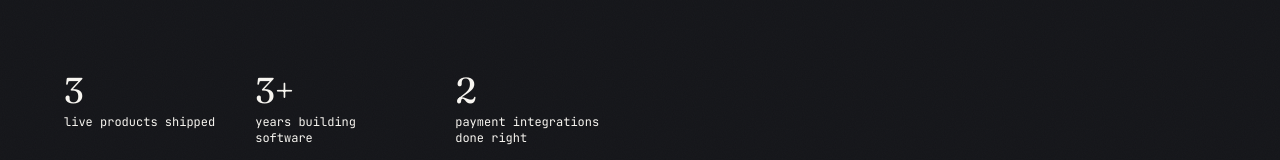
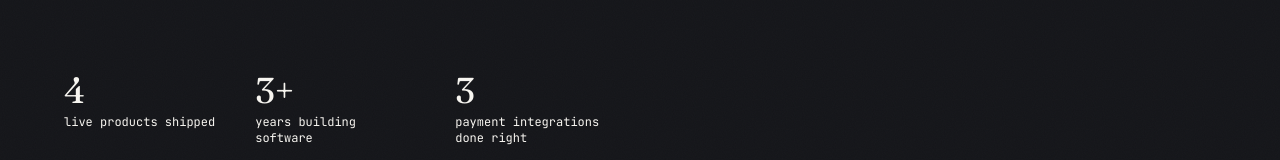
Before and after one commit to ayushtiwari-10/Ayushportfolio, a React (Vite) app in the folder Frontend/: page / in a window 1280 px wide. Shown: the part 566-726 px from the top of the page. Built offline with nearby package versions, Linux system fonts and the light colour scheme.

Commit message:
increase payment integration + project number

```diff
--- a/Frontend/src/components/Hero.jsx
+++ b/Frontend/src/components/Hero.jsx
@@ -109,9 +109,9 @@ export default function Hero() {
           style={{ borderTop: "1px solid var(--color-line)" }}
         >
           {[
-            { label: "live products shipped", value: "3" },
+            { label: "live products shipped", value: "4" },
             { label: "years building software", value: `${yearsCoding}+` },
-            { label: "payment integrations done right", value: "2" },
+            { label: "payment integrations done right", value: "3" },
           ].map((stat) => (
             <div key={stat.label}>
               <div className="font-display text-3xl md:text-4xl tabular" style={{ color: "var(--color-text)" }}>
```
